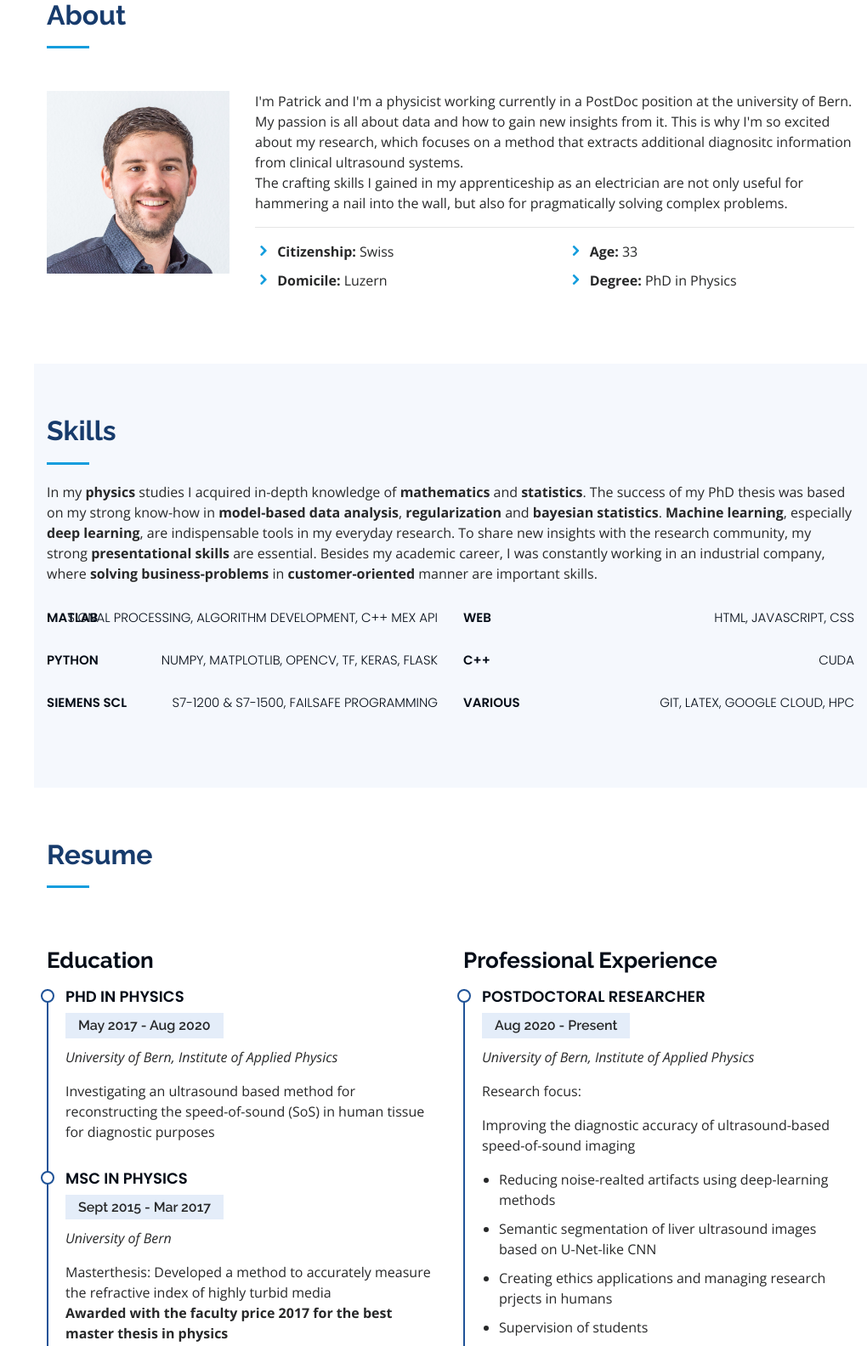
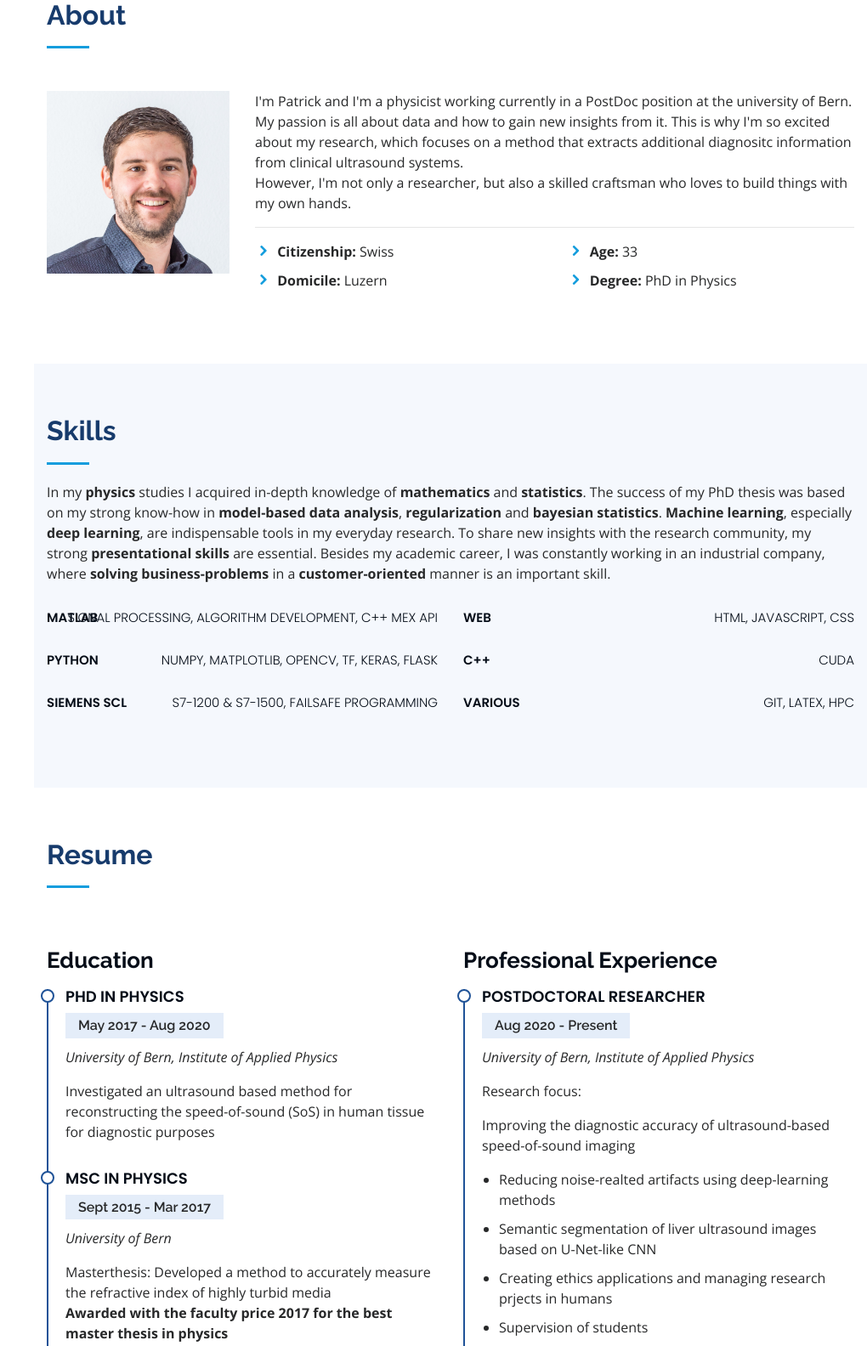
Before and after one commit to PatrickStaehli/portfolio_website, a Flask app: page / in a window 1280 px wide. Shown: the part 861-2445 px from the top of the page at 85% size, without its empty margins (260-1280 px from the left). Run offline with Flask 2, Linux system fonts and the light colour scheme; some libraries are stand-ins or nearby versions.

```diff
--- a/webapp/main.py
+++ b/webapp/main.py
@@ -14,8 +14,7 @@ def home():
 @app.route("/files", methods=['GET'])
 def get_thesis():
     '''
-    Returns the bookings that are defined in the defined .csv file as json.
-    The filename is passed via the argument 'filename'
+    Returns the file that is passed via the argument 'filename'
     '''
     print('Requesting file')
     if 'filename' in request.args:
--- a/webapp/templates/index.html
+++ b/webapp/templates/index.html
@@ -86,7 +86,7 @@
             <img src="static/assets/img/profile-img.jpg" class="img-fluid" alt="">
           </div>
           <div class="col-lg-9 pt-4 pt-lg-0 content" data-aos="fade-left">
-			<p>I'm Patrick and I'm a physicist working currently in a PostDoc position at the university of Bern. My passion is all about data and how to gain new insights from it. This is why I'm so excited about my research, which focuses on a method that extracts additional diagnositc information from clinical ultrasound systems. <br>			The crafting skills I gained in my apprenticeship as an electrician are not only useful for hammering a nail into the wall, but also for pragmatically solving complex problems.</p>
+			<p>I'm Patrick and I'm a physicist working currently in a PostDoc position at the university of Bern. My passion is all about data and how to gain new insights from it. This is why I'm so excited about my research, which focuses on a method that extracts additional diagnositc information from clinical ultrasound systems. <br>			However, I'm not only a researcher, but also a skilled craftsman who loves to build things with my own hands. </p>
 			<hr>
             <div class="row">
               <div class="col-lg-6">
@@ -115,7 +115,7 @@
         <div class="section-title">
           <h2>Skills</h2>
           <p>In my <b>physics</b> studies I acquired in-depth knowledge of <b>mathematics</b> and <b>statistics</b>. The success of my PhD thesis was based on my strong
-		  know-how in <b>model-based data analysis</b>, <b>regularization</b> and <b>bayesian statistics</b>. <b>Machine learning</b>, especially <b>deep learning</b>, are indispensable tools in my everyday research. To share new insights with the research community, my strong <b> presentational skills </b> are essential. Besides my academic career, I was constantly working in an industrial company, where <b>solving business-problems</b> in <b>customer-oriented</b> manner are important skills.</p>
+		  know-how in <b>model-based data analysis</b>, <b>regularization</b> and <b>bayesian statistics</b>. <b>Machine learning</b>, especially <b>deep learning</b>, are indispensable tools in my everyday research. To share new insights with the research community, my strong <b> presentational skills </b> are essential. Besides my academic career, I was constantly working in an industrial company, where <b>solving business-problems</b> in a <b>customer-oriented</b> manner is an important skill.</p>
         </div>
 
         <div class="row skills-content">
@@ -144,7 +144,7 @@
               <span class="skill">C++<i class="subskill">CUDA</i></span>
             </div>
             <div class="progress">
-              <span class="skill">Various <i class="subskill"> git, LaTeX, google cloud, HPC</i> </span>
+              <span class="skill">Various <i class="subskill">git, LaTeX, HPC</i> </span>
             </div>
 
           </div>
@@ -169,7 +169,7 @@
               <h4>PhD in Physics</h4>
               <h5>May 2017 - Aug 2020</h5>
               <p><em>University of Bern, Institute of Applied Physics</em></p>
-              <p>Investigating an ultrasound based method for reconstructing the speed-of-sound (SoS) in human tissue for diagnostic purposes</p>
+              <p>Investigated an ultrasound based method for reconstructing the speed-of-sound (SoS) in human tissue for diagnostic purposes</p>
             </div>
             <div class="resume-item">
               <h4>MSc in Physics </h4>
```
